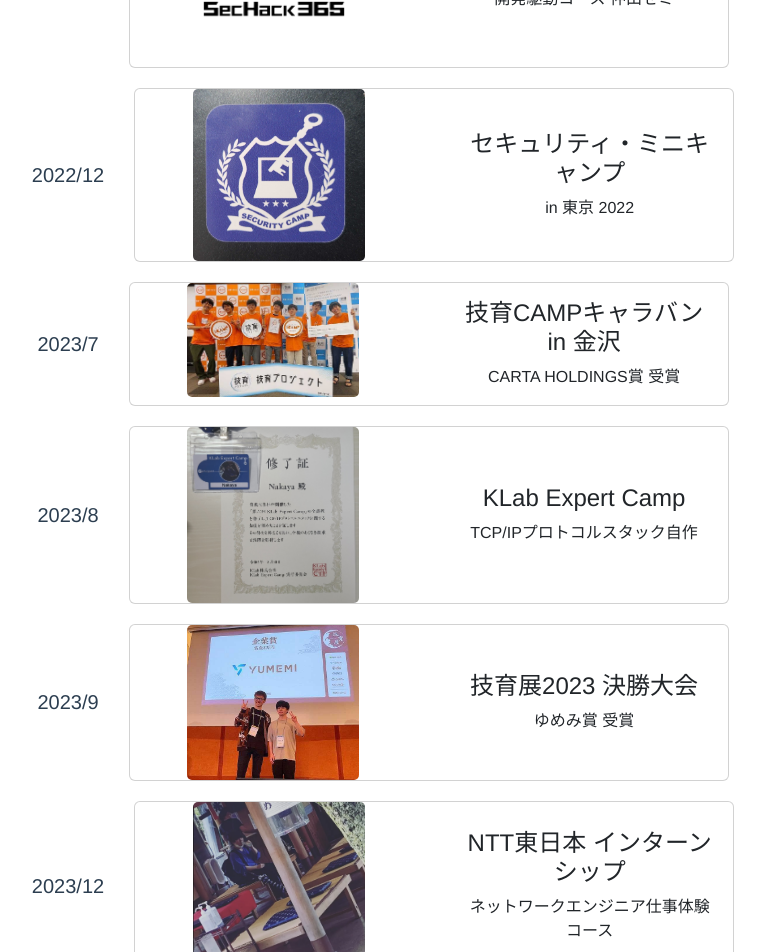
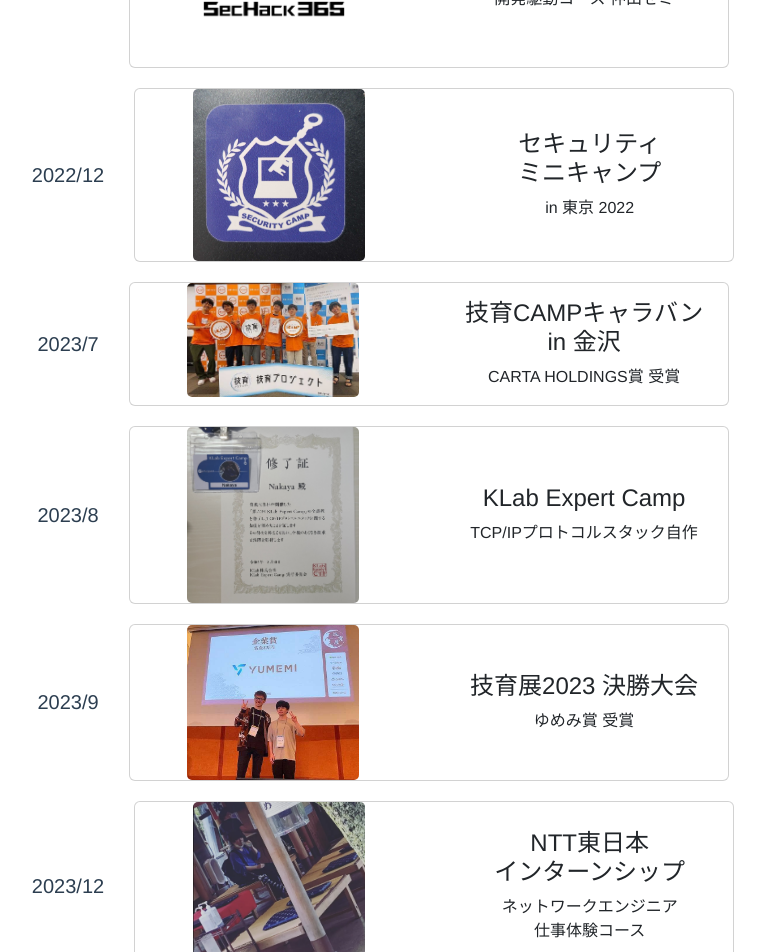
Before and after one commit to takato256/portfolio, a Vue app: page /#/career in a window 1280 px wide. Shown: the part 820-1772 px from the top of the page, without its empty margins (272-1037 px from the left). Built offline with nearby package versions, Linux system fonts and the light colour scheme.

Commit message:
[変更] 文字が都合の良いところで改行されるように変更

```diff
--- a/src/components/career.vue
+++ b/src/components/career.vue
@@ -11,8 +11,8 @@
             </div>
             <div class="col-lg-6 d-flex align-items-center">
               <div class="card-body">
-                <h4 class="card-title">{{ card.title }}</h4>
-                <p class="card-text">{{ card.content }}</p>
+                <h4 class="card-title" style="white-space: pre-wrap;">{{ card.title }}</h4>
+                <p class="card-text" style="white-space: pre-wrap;">{{ card.content }}</p>
               </div>
             </div>
           </div>
@@ -31,11 +31,11 @@
         { title: '金沢工業大学', content: '工学部 情報工学科 入学', image: require('@/assets/kit.jpeg'), year: '2021/4' },
         { title: 'FUJITSU Academy', content: '2days event', image: require('@/assets/nakaya.png'), year: '2021/10' },
         { title: 'SecHack365', content: '開発駆動コース 仲山ゼミ', image: require('@/assets/SecHack365.png'), year: '2022/5' },
-        { title: 'セキュリティ・ミニキャンプ', content: 'in 東京 2022', image: require('@/assets/seccamp.jpg'), year: '2022/12' },
-        { title: '技育CAMPキャラバン in 金沢', content: 'CARTA HOLDINGS賞 受賞', image: require('@/assets/caravan.jpg'), year: '2023/7' },
+        { title: 'セキュリティ\nミニキャンプ', content: 'in 東京 2022', image: require('@/assets/seccamp.jpg'), year: '2022/12' },
+        { title: '技育CAMPキャラバン\nin 金沢', content: 'CARTA HOLDINGS賞 受賞', image: require('@/assets/caravan.jpg'), year: '2023/7' },
         { title: 'KLab Expert Camp', content: 'TCP/IPプロトコルスタック自作', image: require('@/assets/klab.jpg'), year: '2023/8' },
         { title: '技育展2023 決勝大会', content: 'ゆめみ賞 受賞', image: require('@/assets/geekten.jpg'), year: '2023/9' },
-        { title: 'NTT東日本 インターンシップ', content: 'ネットワークエンジニア仕事体験コース', image: require('@/assets/nakaya.png'), year: '2023/12' }
+        { title: 'NTT東日本\nインターンシップ', content: 'ネットワークエンジニア\n仕事体験コース', image: require('@/assets/nakaya.png'), year: '2023/12' }
       ]
     }
   }
```
